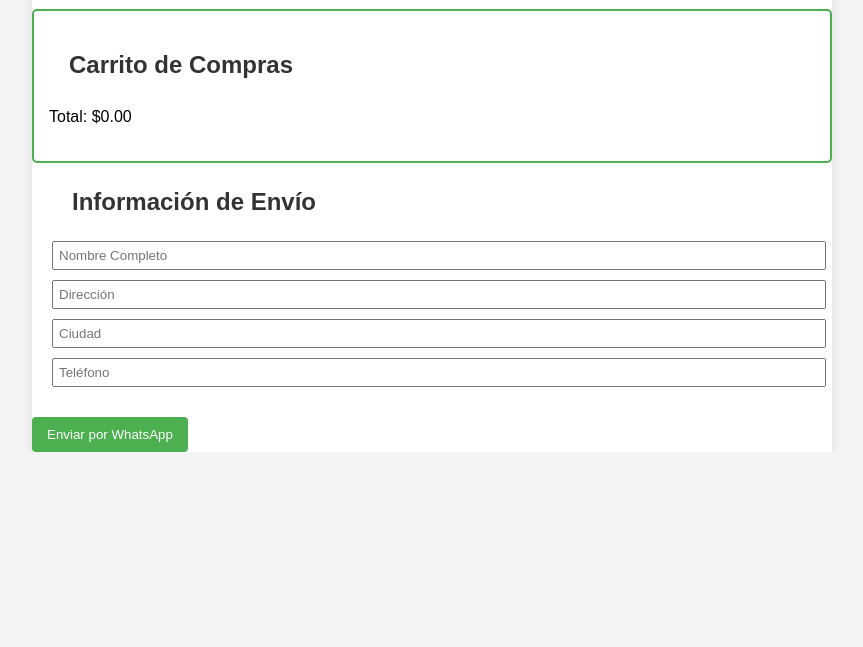
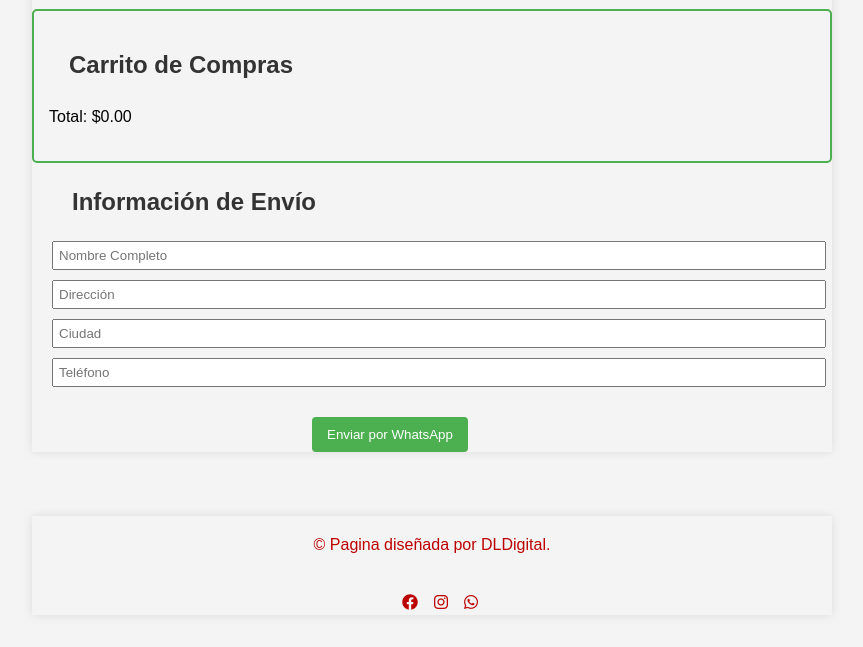
Before and after one commit to EzeALuna/MenuOriginal, a plain HTML site: page index.html in a window 1280 px wide. Shown: the part 939-1586 px from the top of the page, without its empty margins (208-1071 px from the left). Before the commit the page ends 1391 px from the top, so only its background shows below. Drawn offline with Linux system fonts and the light colour scheme.

Commit message:
actualizacion footer

```diff
--- a/index.html
+++ b/index.html
@@ -4,6 +4,7 @@
     <meta charset="UTF-8">
     <meta name="viewport" content="width=device-width, initial-scale=1.0">
     <title>Menú de Hamburguesería</title>
+    <link rel="stylesheet" href="https://cdnjs.cloudflare.com/ajax/libs/font-awesome/6.0.0-beta3/css/all.min.css">
     <link rel="stylesheet" href="style.css">
 </head>
 <body>
@@ -32,8 +33,20 @@
             </form>
         </section>
 
-        <button onclick="sendWhatsApp()">Enviar por WhatsApp</button>
+        <button onclick="sendWhatsApp()" style="margin-left: 35%;">Enviar por WhatsApp</button>
     </div>
+
+    <footer>
+        <div class="container footer-content">
+            <div class="social-icons">
+                <p>&copy; Pagina diseñada por DLDigital.</p> </div>
+                <div class="social-icons">
+                <a href="https://www.facebook.com/DLDigital.SanJusto/" aria-label="Facebook"><i class="fab fa-facebook"></i></a>
+                <a href="https://www.instagram.com/d.l.digital/" aria-label="Instagram"><i class="fab fa-instagram"></i></a>
+                <a href="https://w.app/x9yhmk" aria-label="Instagram"><i class="fab fa-whatsapp"></i></a>
+            </div>
+        </div>
+    </footer>
 
     <script src="script.js"></script>
 </body>
--- a/style.css
+++ b/style.css
@@ -8,7 +8,7 @@ body {
 .container {
     max-width: 800px;
     margin: 0 auto;
-    background-color: #fff;
+    background-color: #f4f4f4;
     box-shadow: 0 0 10px rgba(0,0,0,0.1);
 }
 .header-image {
@@ -110,6 +110,37 @@ input[type="text"], select {
 .quantity-control span {
     margin: 0 10px;
 }
+
+footer {
+    background-color: var(--secondary-color);
+    color: rgb(188, 1, 1);
+    padding: 2rem 0;
+    margin-top: 2rem;
+}
+
+.footer-content {
+    display: flex;
+    justify-content: center;
+    align-items: center;
+    text-align: center;
+}
+
+.social-icons {
+    display: flex;
+    gap: 0rem;
+}
+
+.social-icons a {
+    color: rgb(188, 1, 1);
+    font-size: 1rem;
+    transition: color 0.3s ease;
+    margin-left: 1rem;
+}
+
+.social-icons a:hover {
+    color: var(--primary-color);
+}
+
 @media (min-width: 768px) {
     .cart-item {
         flex-direction: row;
@@ -124,4 +155,9 @@ input[type="text"], select {
     .quantity-control {
         margin-bottom: 10px;
     }
+
+    .footer-content {
+        flex-direction: column;
+        gap: 1rem;
+    }
 }
```
